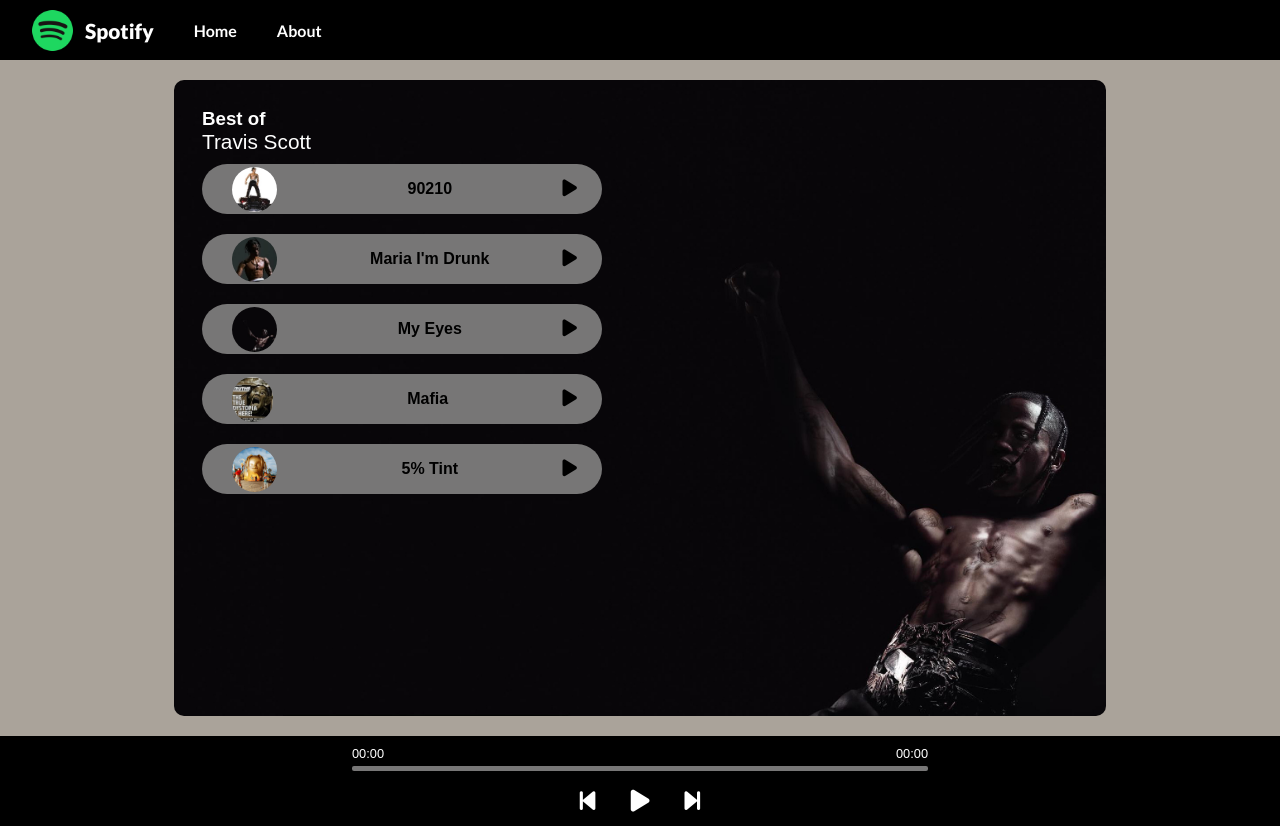
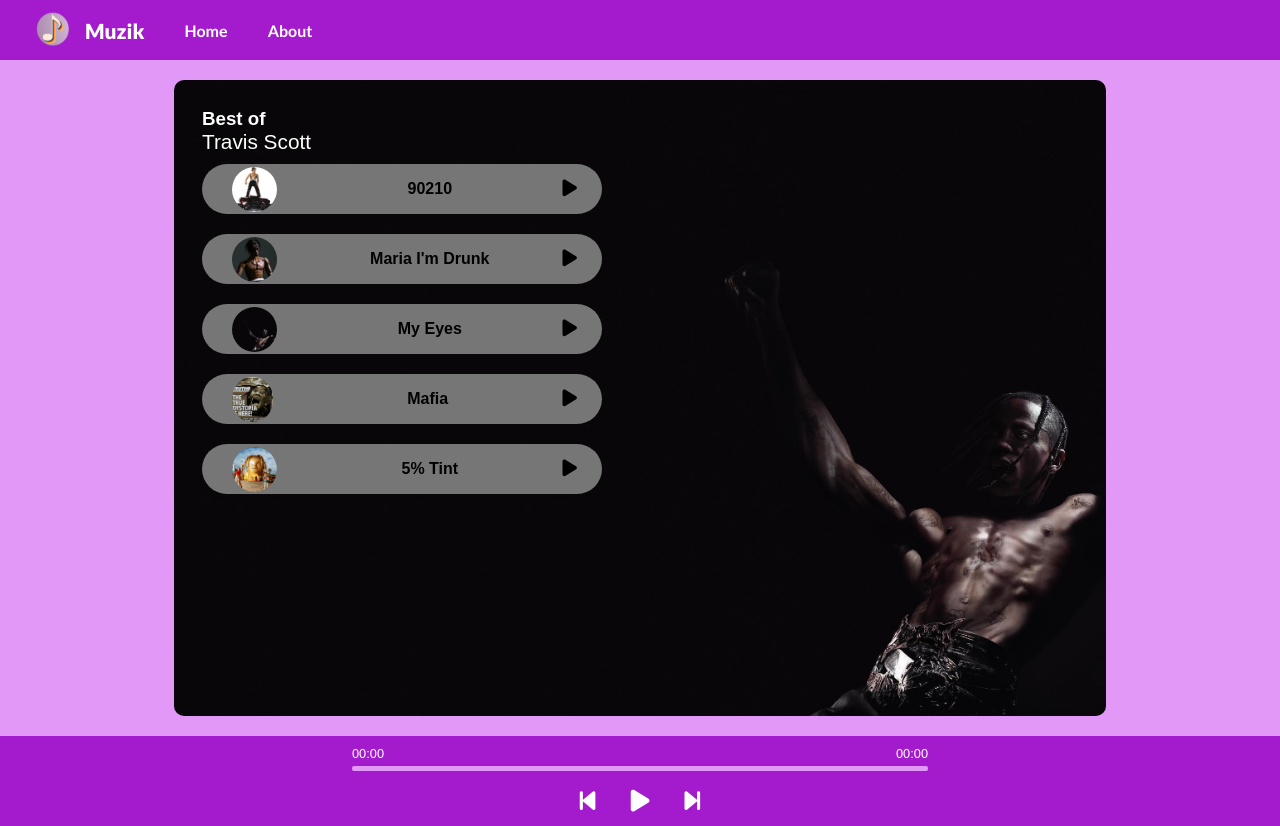
Before and after one commit to Sachinp69/Muzik, a plain HTML site: page index.html in a window 1280 px wide. Drawn offline with Linux system fonts and the light colour scheme.

Commit message:
made some visual changes

```diff
--- a/index.html
+++ b/index.html
@@ -3,15 +3,15 @@
 <head>
     <meta charset="UTF-8">
     <meta name="viewport" content="width=device-width, initial-scale=1.0">
-    <title>Spotify-Your Favourite Music Is Here</title>
+    <title>Muzik-Your Favourite Music Is Here</title>
     <link rel="stylesheet" href="style.css">
-    <link rel="icon" href="media/spotifyLogo.png" type="png">
+    <link rel="icon" href="media/muziklogo.png" type="png">
 
 </head>
 <body>
     <nav>
         <ul>
-            <li class="brand" ><img src="media/spotifyLogo.png" alt="Spotify">Spotify</li>
+            <li class="brand" ><img src="media/muziklogo.png" alt="Muzik">Muzik</li>
             <li>Home</li>
             <li>About</li>
         </ul>
@@ -65,7 +65,7 @@
             <i class="fa-solid fa-forward-step" id="next"></i>
         </div>
         <div class="songInfo">
-            <img src="media/musicPlaying.gif" alt="musicPlaying" id="gif">
+            <!-- <img src="media/musicPlaying.gif" alt="musicPlaying" id="gif"> -->
         </div>
     </div>
     <script src="https://kit.fontawesome.com/2214e23bb6.js" crossorigin="anonymous"></script>
--- a/style.css
+++ b/style.css
@@ -1,5 +1,6 @@
-@import url('https://fonts.googleapis.com/css2?family=Lato:ital,wght@0,100;0,300;0,400;0,700;0,900;1,100;1,300;1,400;1,700;1,900&display=swap');body{
-    background-color: rgb(170, 163, 154);
+@import url('https://fonts.googleapis.com/css2?family=Lato:ital,wght@0,100;0,300;0,400;0,700;0,900;1,100;1,300;1,400;1,700;1,900&display=swap');
+body{
+    background-color: rgb(225, 152, 247);
 }
 *{
     margin : 0;
@@ -13,14 +14,13 @@
   position: sticky;
   top: 0;
   z-index: 1;
-
 }
 nav ul{
     display: flex;
     align-items: center;
     list-style-type: none;
     height: 60px;
-    background-color: black;
+    background-color: rgb(164, 27, 206);
 }
 nav ul li{
     padding: 0 20px;
@@ -58,7 +58,7 @@
     justify-content: center;
     align-items: center;
     height: 90px;
-    background-color: black;
+    background-color: rgb(164, 27, 206);
     color: white;
     margin-bottom: 0;
 }
@@ -76,7 +76,6 @@
     height: 30px;
     width: auto;
     gap: 2.2rem;
-
 }
 .icons i{
     color: white;
@@ -150,7 +149,7 @@
     position: relative;
     width: 45vw;
     height: 5px;
-    background-color: rgb(119, 118, 118);
+    background-color: rgb(225, 152, 247);
     border-radius: 2px;
     margin-bottom: 10px;
     cursor: pointer;
```
Also changed, not shown: media/muziklogo.png (added).
